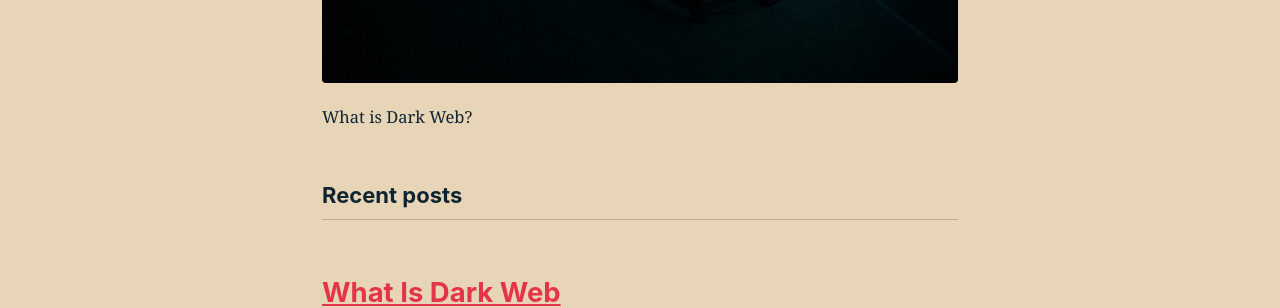
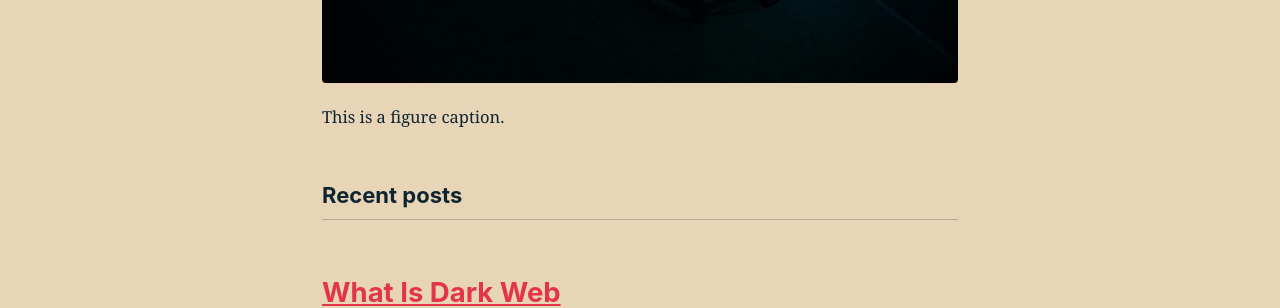
Before and after one commit to jekylldarkdev/mywebsite, a Jekyll site: the page built from index.html, in a window 1280 px wide and 1341 px high. Shown: the part 497-805 px from the top of the window. Built offline with Jekyll 4.4.1, drawn with Linux system fonts in a browser that asks for light colours; cached includes are drawn as plain includes; the list of posts is cut into pages by our own code.

Commit message:
Update home.html

```diff
--- a/_layouts/home.html
+++ b/_layouts/home.html
@@ -4,10 +4,7 @@
 
 {{ content }}
 
-<figure>
-  <img src="/assets/images/dark.jpg" alt="What is Dark Web?" width="400" height="200">
-  <figcaption>What is Dark Web?</figcaption>
-</figure>
+{% include figure image_path="/assets/images/dark.jpg" alt="What is Dark Web?" caption="This is a figure caption." %}
 
 <h3 class="archive__subtitle">{{ site.data.ui-text[site.locale].recent_posts | default: "Recent Posts" }}</h3>
 
```
